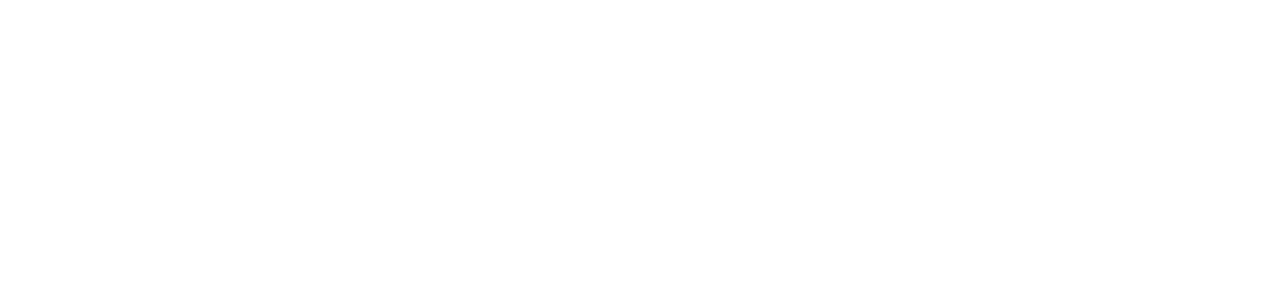
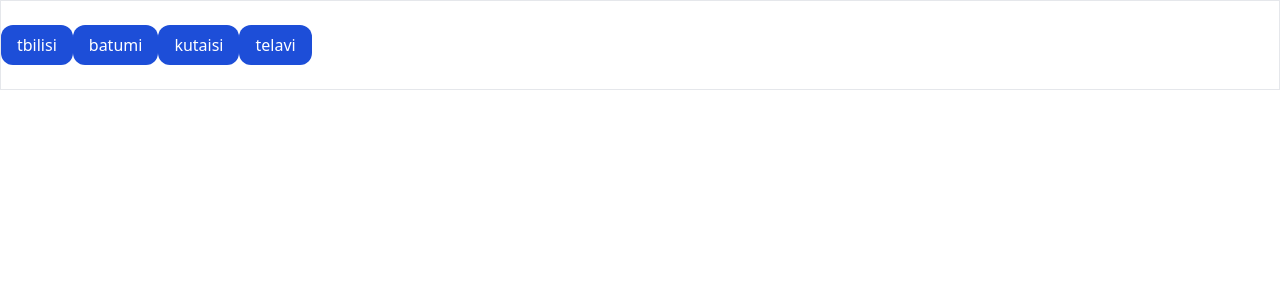
Before and after one commit to lukakilai/cxela-tu-me-mcxela, a React (Create React App) app: page / in a window 1280 px wide. Shown: the top 300 px of the page. Built offline with nearby package versions, Linux system fonts and the light colour scheme.

Commit message:
feat: fetch city weather

```diff
--- a/package.json
+++ b/package.json
@@ -9,7 +9,7 @@
     "react-scripts": "5.0.1"
   },
   "scripts": {
-    "dev": "react-scripts start",
+    "dev": "BROWSER=none react-scripts start",
     "build": "react-scripts build",
     "test": "react-scripts test",
     "eject": "react-scripts eject"
--- a/src/App.js
+++ b/src/App.js
@@ -1,7 +1,54 @@
+import { useState } from "react";
+import axios from "axios";
+
+const cityLatLong = {
+  tbilisi: {
+    lat: 41.720241,
+    long: 44.776341,
+  },
+  batumi: {
+    lat: 41.646044,
+    long: 41.624849,
+  },
+  kutaisi: {
+    lat: 42.270565,
+    long: 42.702811,
+  },
+  telavi: {
+    lat: 41.920893,
+    long: 45.470936,
+  },
+};
+
 export default function App() {
+  const [temperature, setTemperature] = useState(null);
+
+  async function getWeather(city) {
+    const resp = await axios.get("https://api.open-meteo.com/v1/forecast", {
+      params: {
+        latitude: cityLatLong[city].lat,
+        longitude: cityLatLong[city].long,
+        current_weather: "true",
+        // timezone: "Asia%2Tbilisi",
+      },
+    });
+
+    const { temperature: local_temp } = resp.data.current_weather;
+    setTemperature(local_temp);
+  }
+
   return (
-    <div className="App">
-      <header className="App-header"></header>
+    <div className="w-full border">
+      {Object.keys(cityLatLong).map((city) => (
+        <button
+          key={city}
+          className="px-4 py-2 bg-blue-700 hover:bg-blue-600 text-white rounded-xl my-6"
+          onClick={() => getWeather(city)}
+        >
+          {city}
+        </button>
+      ))}
+      {temperature ? <p>{temperature} *C</p> : null}
     </div>
   );
 }
```
